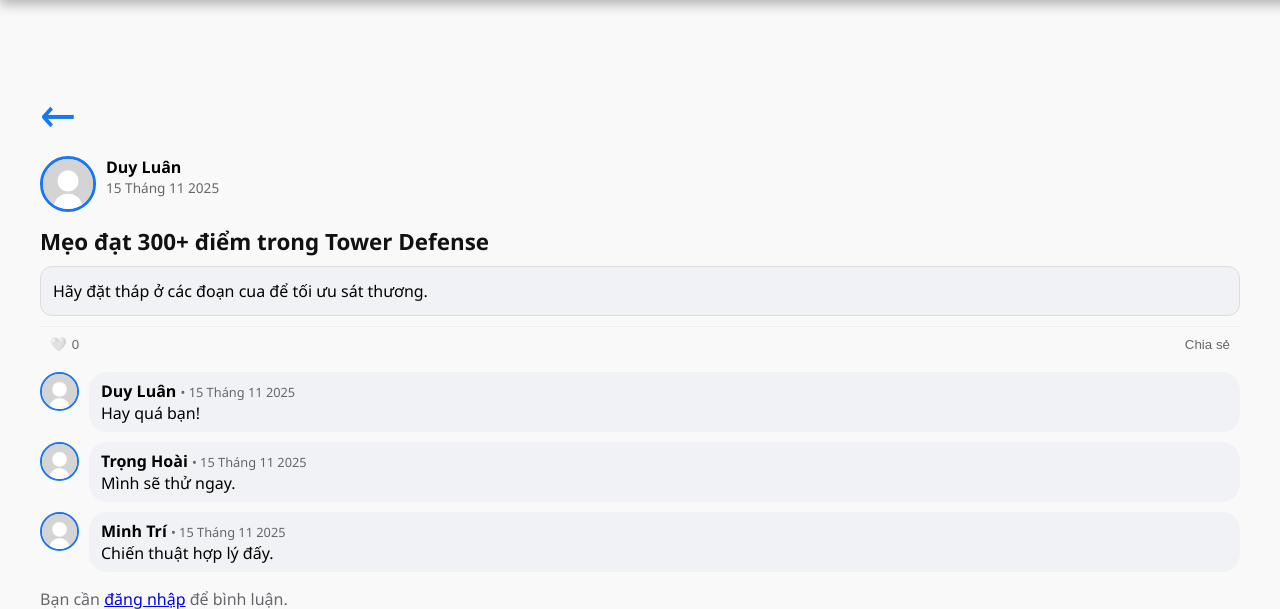
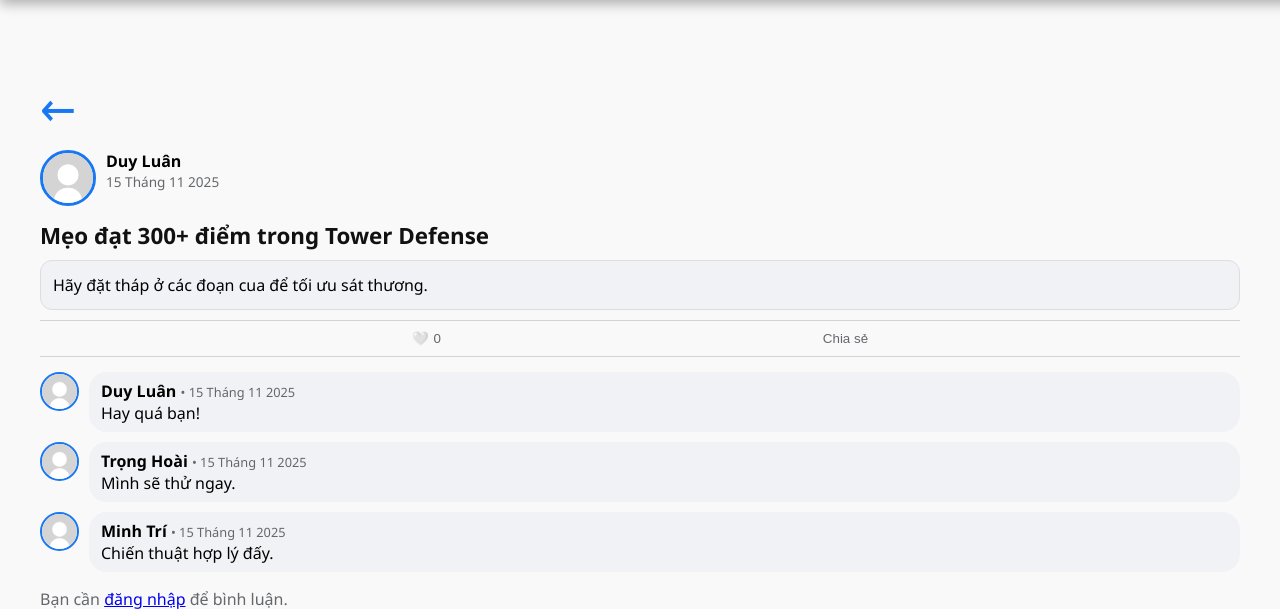
Before and after one commit to DuyLuan2107/TowerDefense, a PHP site: page /forum_view.php?id=1 in a window 1280 px wide. Shown: the part 84-693 px from the top of the page. Run offline with PHP 8.4, Linux system fonts and the light colour scheme; data comes from the database, SQL or seed files in the repository; data that the repository does not hold is empty.

Commit message:
update(forum_view.css): căn giữa và thêm màu viền cho các nút tương tác bài đăng

```diff
--- a/assets/css/forum_view.css
+++ b/assets/css/forum_view.css
@@ -86,10 +86,12 @@
 /* NÚT LIKE / SHARE / EDIT */
 .fb-post-actions {
     display: flex;
-    justify-content: space-between;
+    justify-content: space-evenly;
     margin-top: 10px;
-    border-top: 1px solid #eee;
+    border-top: 1px solid lightgray;
+    border-bottom: 1px solid lightgray;
     padding-top: 5px;
+    padding-bottom: 5px;
 }
 
 .fb-post-actions button,
```
